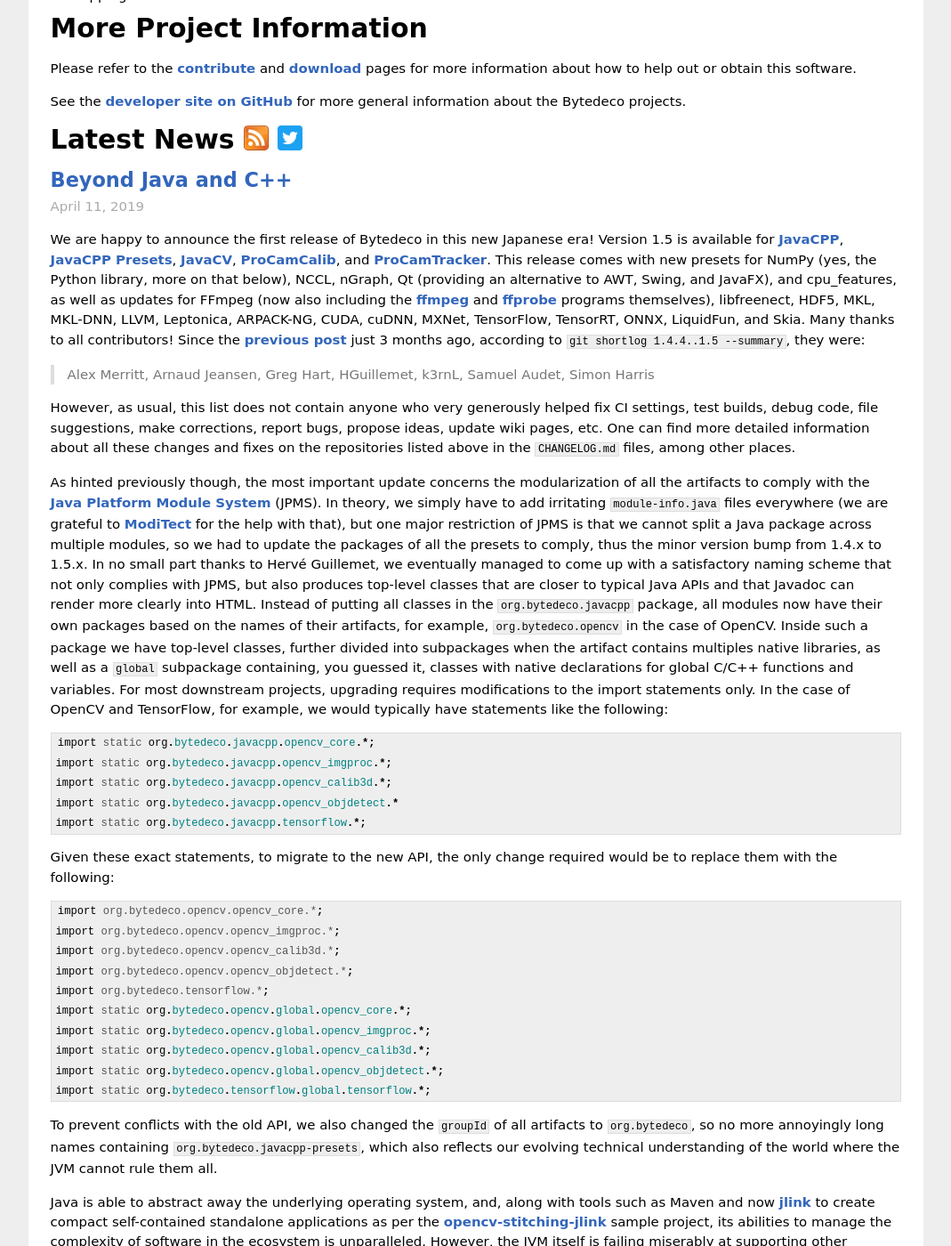
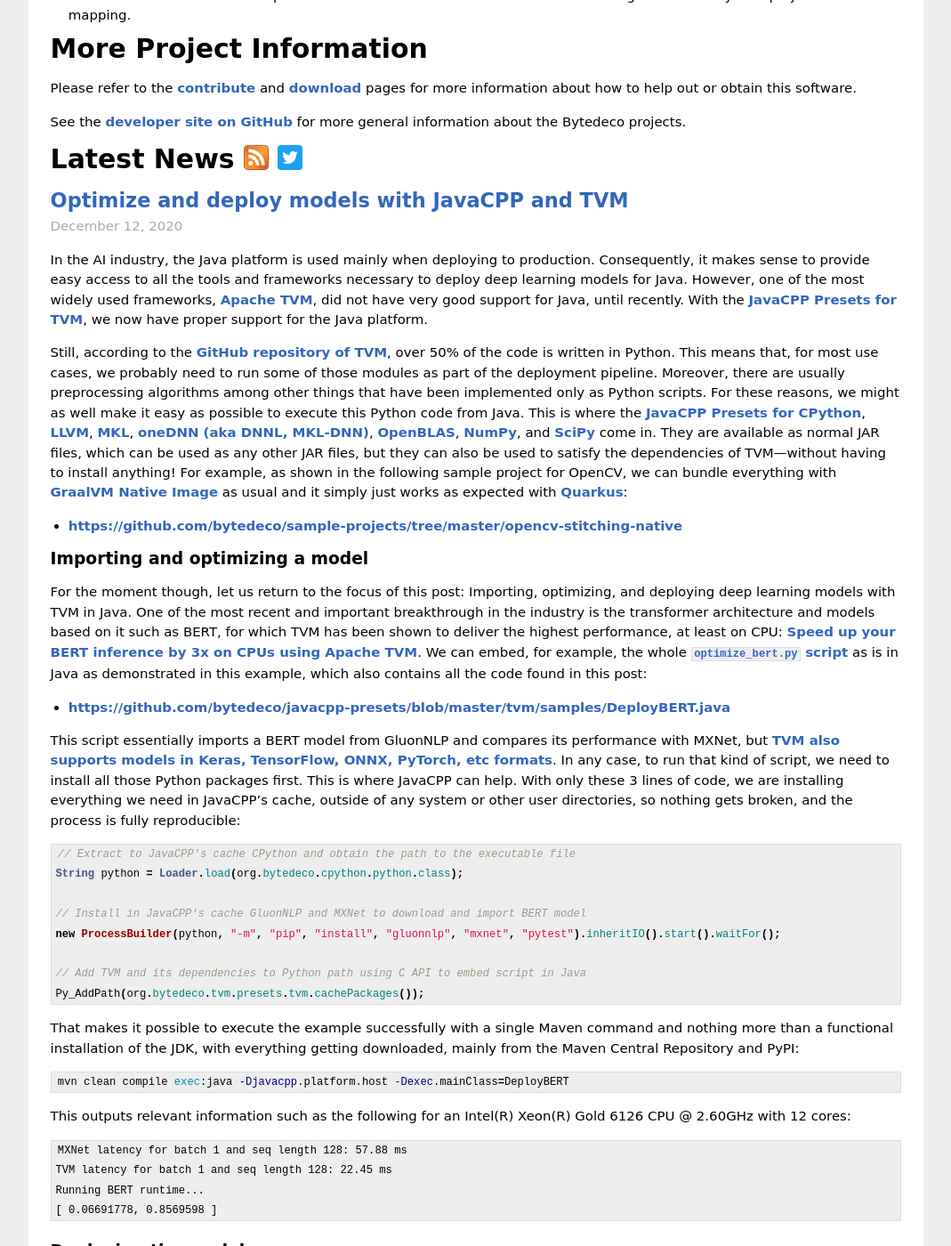
Before and after one commit to bytedeco/bytedeco.github.io, a Jekyll site: the page built from index.html, in a window 1280 px wide and 1400 px high, scrolled down 1850 px. Shown: the whole window at 89% size, without its empty margins (105-1174 px from the left). Built offline with Jekyll 4.4.1, drawn with Linux system fonts in a browser that asks for light colours; the list of posts is cut into pages by our own code; some of the changed text lies outside the part shown.

Commit message:
Update index.html for TVM and add _posts/2020-12-12-deploy-models-with-javacpp-and-tvm.md

````diff
--- /dev/null
+++ b/_posts/2020-12-12-deploy-models-with-javacpp-and-tvm.md
@@ -0,0 +1,122 @@
+---
+layout: post
+title: Optimize and deploy models with JavaCPP and TVM
+---
+
+In the AI industry, the Java platform is used mainly when deploying to production. Consequently, it makes sense to provide easy access to all the tools and frameworks necessary to deploy deep learning models for Java. However, one of the most widely used frameworks, [Apache TVM](https://tvm.apache.org/), did not have very good support for Java, until recently. With the [JavaCPP Presets for TVM](https://github.com/bytedeco/javacpp-presets/tree/master/tvm), we now have proper support for the Java platform.
+
+Still, according to the [GitHub repository of TVM](https://github.com/apache/tvm), over 50% of the code is written in Python. This means that, for most use cases, we probably need to run some of those modules as part of the deployment pipeline. Moreover, there are usually preprocessing algorithms among other things that have been implemented only as Python scripts. For these reasons, we might as well make it easy as possible to execute this Python code from Java. This is where the [JavaCPP Presets for CPython](https://github.com/bytedeco/javacpp-presets/tree/master/cpython), [LLVM](https://github.com/bytedeco/javacpp-presets/tree/master/llvm), [MKL](https://github.com/bytedeco/javacpp-presets/tree/master/mkl), [oneDNN (aka DNNL, MKL-DNN)](https://github.com/bytedeco/javacpp-presets/tree/master/dnnl), [OpenBLAS](https://github.com/bytedeco/javacpp-presets/tree/master/openblas), [NumPy](https://github.com/bytedeco/javacpp-presets/tree/master/numpy), and [SciPy](https://github.com/bytedeco/javacpp-presets/tree/master/scipy) come in. They are available as normal JAR files, which can be used as any other JAR files, but they can also be used to satisfy the dependencies of TVM---without having to install anything! For example, as shown in the following sample project for OpenCV, we can bundle everything with [GraalVM Native Image](https://www.graalvm.org/reference-manual/native-image/) as usual and it simply just works as expected with [Quarkus](https://quarkus.io/):
+
+ * [https://github.com/bytedeco/sample-projects/tree/master/opencv-stitching-native](https://github.com/bytedeco/sample-projects/tree/master/opencv-stitching-native)
+
+### Importing and optimizing a model
+
+For the moment though, let us return to the focus of this post: Importing, optimizing, and deploying deep learning models with TVM in Java. One of the most recent and important breakthrough in the industry is the transformer architecture and models based on it such as BERT, for which TVM has been shown to deliver the highest performance, at least on CPU: [Speed up your BERT inference by 3x on CPUs using Apache TVM](https://medium.com/apache-mxnet/speed-up-your-bert-inference-by-3x-on-cpus-using-apache-tvm-9cf7776cd7f8). We can embed, for example, the whole [`optimize_bert.py` script](https://gist.github.com/icemelon9/860d3d2c9566d6f69fa8112840dd95c1) as is in Java as demonstrated in this example, which also contains all the code found in this post:
+
+ * [https://github.com/bytedeco/javacpp-presets/blob/master/tvm/samples/DeployBERT.java](https://github.com/bytedeco/javacpp-presets/blob/master/tvm/samples/DeployBERT.java)
+
+This script essentially imports a BERT model from GluonNLP and compares its performance with MXNet, but [TVM also supports models in Keras, TensorFlow, ONNX, PyTorch, etc formats](https://tvm.apache.org/docs/tutorials/index.html#compile-deep-learning-models). In any case, to run that kind of script, we need to install all those Python packages first. This is where JavaCPP can help. With only these 3 lines of code, we are installing everything we need in JavaCPP's cache, outside of any system or other user directories, so nothing gets broken, and the process is fully reproducible:
+
+```java
+// Extract to JavaCPP's cache CPython and obtain the path to the executable file
+String python = Loader.load(org.bytedeco.cpython.python.class);
+
+// Install in JavaCPP's cache GluonNLP and MXNet to download and import BERT model
+new ProcessBuilder(python, "-m", "pip", "install", "gluonnlp", "mxnet", "pytest").inheritIO().start().waitFor();
+
+// Add TVM and its dependencies to Python path using C API to embed script in Java
+Py_AddPath(org.bytedeco.tvm.presets.tvm.cachePackages());
+```
+
+That makes it possible to execute the example successfully with a single Maven command and nothing more than a functional installation of the JDK, with everything getting downloaded, mainly from the Maven Central Repository and PyPI:
+```bash
+mvn clean compile exec:java -Djavacpp.platform.host -Dexec.mainClass=DeployBERT
+```
+This outputs relevant information such as the following for an Intel(R) Xeon(R) Gold 6126 CPU @ 2.60GHz with 12 cores:
+```
+MXNet latency for batch 1 and seq length 128: 57.88 ms
+TVM latency for batch 1 and seq length 128: 22.45 ms
+Running BERT runtime...
+[ 0.06691778, 0.8569598 ]
+```
+
+### <br>Deploying the model
+
+The above takes care of importing and optimizing models, but to achieve lower latency and/or higher throughput, we often need to perform inference without the additional overhead and restrictions of CPython. For this reason, after importing them, TVM can "export" models to native libraries. In this case, the DeployBERT example contains the following additional Python code to export the BERT model into a library named `libbert.so`:
+
+```python
+# Export the model to a native library
+with tvm.transform.PassContext(opt_level=3, required_pass=["FastMath"]):
+    compiled_lib = relay.build(mod, "llvm -libs=mkl", params=params)
+compiled_lib.export_library("lib/libbert.so")
+```
+
+Once we have this native library, we are freed from the shackles of CPython. We can load and run inference on the model, where performance matters most, using only native code, plus (in our case) Java code based on the C/C++ API of the TVM runtime, which for our `libbert.so` looks like this:
+
+```java
+// load in the library
+DLContext ctx = new DLContext().device_type(kDLCPU).device_id(0);
+Module mod_factory = Module.LoadFromFile("lib/libbert.so");
+// create the BERT runtime module
+TVMValue values = new TVMValue(2);
+IntPointer codes = new IntPointer(2);
+TVMArgsSetter setter = new TVMArgsSetter(values, codes);
+setter.apply(0, ctx);
+TVMRetValue rv = new TVMRetValue();
+mod_factory.GetFunction("default").CallPacked(new TVMArgs(values, codes, 1), rv);
+Module gmod = rv.asModule();
+PackedFunc set_input = gmod.GetFunction("set_input");
+PackedFunc get_output = gmod.GetFunction("get_output");
+PackedFunc run = gmod.GetFunction("run");
+
+// Use the C++ API to create some random sequence
+int batch = 1, seq_length = 128;
+DLDataType dtype = new DLDataType().code((byte)kDLFloat).bits((byte)32).lanes((short)1);
+NDArray inputs = NDArray.Empty(new long[]{batch, seq_length}, dtype, ctx);
+NDArray token_types = NDArray.Empty(new long[]{batch, seq_length}, dtype, ctx);
+NDArray valid_length = NDArray.Empty(new long[]{batch}, dtype, ctx);
+NDArray output = NDArray.Empty(new long[]{batch, 2}, dtype, ctx);
+FloatPointer inputs_data = new FloatPointer(inputs.accessDLTensor().data()).capacity(batch * seq_length);
+FloatPointer token_types_data = new FloatPointer(token_types.accessDLTensor().data()).capacity(batch * seq_length);
+FloatPointer valid_length_data = new FloatPointer(valid_length.accessDLTensor().data()).capacity(batch);
+FloatPointer output_data = new FloatPointer(output.accessDLTensor().data()).capacity(batch * 2);
+FloatIndexer inputs_idx = FloatIndexer.create(inputs_data, new long[]{batch, seq_length});
+FloatIndexer token_types_idx = FloatIndexer.create(token_types_data, new long[]{batch, seq_length});
+FloatIndexer valid_length_idx = FloatIndexer.create(valid_length_data, new long[]{batch});
+FloatIndexer output_idx = FloatIndexer.create(output_data, new long[]{batch, 2});
+
+Random random = new Random();
+for (int i = 0; i < batch; ++i) {
+    for (int j = 0; j < seq_length; ++j) {
+        inputs_idx.put(i, j, random.nextInt(2000));
+        token_types_idx.put(i, j, random.nextFloat());
+    }
+    valid_length_idx.put(i, seq_length);
+}
+
+// set the right input
+setter.apply(0, new BytePointer("data0"));
+setter.apply(1, inputs);
+set_input.CallPacked(new TVMArgs(values, codes, 2), rv);
+setter.apply(0, new BytePointer("data1"));
+setter.apply(1, token_types);
+set_input.CallPacked(new TVMArgs(values, codes, 2), rv);
+setter.apply(0, new BytePointer("data2"));
+setter.apply(1, valid_length);
+set_input.CallPacked(new TVMArgs(values, codes, 2), rv);
+// run the code
+run.CallPacked(new TVMArgs(values, codes, 0), rv);
+// get the output
+setter.apply(0, 0);
+setter.apply(1, output);
+get_output.CallPacked(new TVMArgs(values, codes, 2), rv);
+```
+
+We can of course implement a high-level API on top of all this to simplify the usage, as with the official Java API called [TVM4J](https://github.com/apache/tvm/tree/main/jvm), which also comes bundled with the presets, so that works out of the box too, but it is quite limited and not always practical. Whichever API we use though, it should be clear that all the hard work can be done from the Java platform, in a portable and reproducible fashion, without having to install or build anything manually on the system.
+
+For CUDA on GPUs, we can also do something similar with the [JavaCPP Presets for TensorRT](https://github.com/bytedeco/javacpp-presets/tree/master/tensorrt), so be sure to check out this API as well along with the sample code written in Java:
+
+ * [https://github.com/bytedeco/javacpp-presets/blob/master/tensorrt/samples/SampleGoogleNet.java](https://github.com/bytedeco/javacpp-presets/blob/master/tensorrt/samples/SampleGoogleNet.java)
+
+
+If you are having any issues with the code or would like to talk more about this subject, please feel free to communicate via the [mailing list from Google Groups](http://groups.google.com/group/javacpp-project), [discussions on GitHub](https://github.com/bytedeco/javacpp/discussions), or [the chat room at Gitter](https://gitter.im/bytedeco/javacpp). Happy New Year!
--- a/index.html
+++ b/index.html
@@ -58,6 +58,7 @@ title: Home
     <li><a href="https://github.com/bytedeco/javacpp-presets/tree/master/onnx">ONNX</a> &ndash; [<a href="https://github.com/bytedeco/javacpp-presets/tree/master/onnx#sample-usage">sample usage</a>] [<a href="http://bytedeco.org/javacpp-presets/onnx/apidocs/">API</a>] &ndash; Open Neural Network Exchange, an open source format for AI models</li>
     <li><a href="https://github.com/bytedeco/javacpp-presets/tree/master/ngraph">nGraph</a> &ndash; [<a href="https://github.com/bytedeco/javacpp-presets/tree/master/ngraph#sample-usage">sample usage</a>] [<a href="http://bytedeco.org/javacpp-presets/ngraph/apidocs/">API</a>] &ndash; An open source C++ library, compiler, and runtime for deep learning frameworks</li>
     <li><a href="https://github.com/bytedeco/javacpp-presets/tree/master/onnxruntime">ONNX Runtime</a> &ndash; [<a href="https://github.com/bytedeco/javacpp-presets/tree/master/onnxruntime#sample-usage">sample usage</a>] [<a href="http://bytedeco.org/javacpp-presets/onnxruntime/apidocs/">API</a>] &ndash; Cross-platform, high performance scoring engine for ML models</li>
+    <li><a href="https://github.com/bytedeco/javacpp-presets/tree/master/tvm">TVM</a> &ndash; [<a href="https://github.com/bytedeco/javacpp-presets/tree/master/tvm#sample-usage">sample usage</a>] [<a href="http://bytedeco.org/javacpp-presets/tvm/apidocs/">API</a>] &ndash; An end to end machine learning compiler framework for CPUs, GPUs and accelerators</li>
     <li><a href="https://github.com/bytedeco/javacpp-presets/tree/master/liquidfun">LiquidFun</a> &ndash; [<a href="https://github.com/bytedeco/javacpp-presets/tree/master/liquidfun#sample-usage">sample usage</a>] [<a href="http://bytedeco.org/javacpp-presets/liquidfun/apidocs/">API</a>] &ndash; 2D physics engine for games</li>
     <li><a href="https://github.com/bytedeco/javacpp-presets/tree/master/qt">Qt</a> &ndash; [<a href="https://github.com/bytedeco/javacpp-presets/tree/master/qt#sample-usage">sample usage</a>] [<a href="http://bytedeco.org/javacpp-presets/qt/apidocs/">API</a>] &ndash; A cross-platform framework that is usually used as a graphical toolkit</li>
     <li><a href="https://github.com/bytedeco/javacpp-presets/tree/master/skia">Skia</a> &ndash; [<a href="https://github.com/bytedeco/javacpp-presets/tree/master/skia#sample-usage">sample usage</a>] [<a href="http://bytedeco.org/javacpp-presets/skia/apidocs/">API</a>] &ndash; A complete 2D graphic library for drawing text, geometries, and images</li>
````
Also changed, not shown: _data/comments-2020-12-12-deploy-models-with-javacpp-and-tvm.yml (added, +7 -0 lines).
